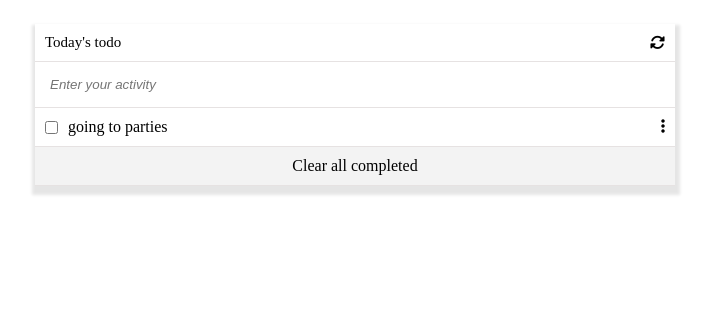
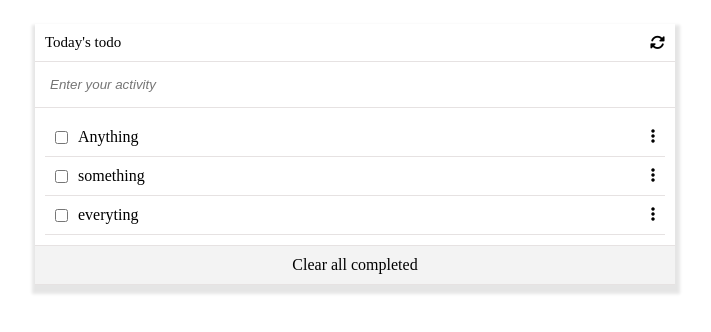
Before and after one commit to Mahdi-Niazi/Todo-List, a website built with webpack: page src/index.html in a window 1280 px wide. Shown: the whole page, without its empty margins (285-996 px from the left). Built offline with nearby package versions, Linux system fonts and the light colour scheme.

Commit message:
Add array objects to index.js files Add iteration to lists.

```diff
--- a/src/index.html
+++ b/src/index.html
@@ -21,11 +21,7 @@
                         </form>
                     </li>
                     <li class="items">
-                        <div class="items-contents">
-                            <input type="checkbox">
-                            <p class="txt">going to parties</p>
-                        </div>
-                        <i class="fa-solid fa-ellipsis-vertical"></i>
+
                     </li>
                     <li class="clear">
                         <p >Clear all completed</p>
--- a/src/index.js
+++ b/src/index.js
@@ -1,3 +1,49 @@
+import _ from "lodash";
+import "./style.css";
 
-import _ from 'lodash';
-import './style.css';
+const tasks = [
+  {
+    completed: false,
+    description: "Anything",
+    index: 0,
+  },
+  {
+    completed: false,
+    description: "something",
+    index: 1,
+  },
+  {
+    completed: false,
+    description: "everyting",
+    index: 3,
+  },
+];
+console.log(tasks);
+
+const mainList = document.querySelector(".items");
+
+const ul = document.createElement("ul");
+
+mainList.appendChild(ul);
+
+const showTask = (i) => {
+  const li = document.createElement("li");
+  li.classList.add("inside-list");
+  li.innerHTML =
+    "<div class='items-contents'> <input type='checkbox'><p class='txt'>" +
+    tasks[i].description +
+    "</p> </div><i class='fa-solid fa-ellipsis-vertical'></i>";
+
+  ul.appendChild(li);
+};
+tasks.forEach((counter, x) => {
+  showTask(x);
+});
+
+{
+  /* <div class="items-contents">
+                            <input type="checkbox">
+                            <p class="txt">going to parties</p>
+                        </div>
+                        <i class="fa-solid fa-ellipsis-vertical"></i> */
+}
--- a/src/style.css
+++ b/src/style.css
@@ -55,6 +55,10 @@
 .items-contents .txt{
     margin-left: 10px;
 }
+.inside-list{
+    display: flex;
+    justify-content: space-between;
+}
 .clear{
     background-color: rgba(237, 238, 238, 0.668);
 }
```
Also changed, not shown: dist/index.html, dist/main.js.
